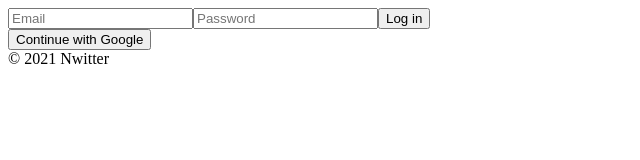
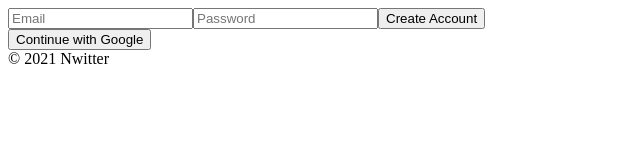
Before and after one commit to jseo9732/nwitter, a React (Create React App) app: page /#/ in a window 1280 px wide. Shown: the top 160 px of the page, without its empty margins (0-640 px from the left). Built offline with nearby package versions, Linux system fonts and the light colour scheme; no server answers.

Commit message:
#2.3 Creating Account

```diff
--- a/src/routes/Auth.js
+++ b/src/routes/Auth.js
@@ -1,8 +1,14 @@
+import {
+  getAuth,
+  createUserWithEmailAndPassword,
+  signInWithEmailAndPassword,
+} from "firebase/auth";
 import React, { useState } from "react";
 
 const Auth = () => {
   const [email, setEmail] = useState("");
   const [password, setPassword] = useState("");
+  const [newAccount, setNewAccount] = useState(true);
   const onChange = (event) => {
     const {
       target: { name, value },
@@ -13,8 +19,19 @@
       setPassword(value);
     }
   };
-  const onSubmit = (event) => {
+
+  const auth = getAuth();
+  const onSubmit = async (event) => {
     event.preventDefault();
+    try {
+      if (newAccount) {
+        await createUserWithEmailAndPassword(auth, email, password);
+      } else {
+        await signInWithEmailAndPassword(auth, email, password);
+      }
+    } catch (error) {
+      console.log(error);
+    }
   };
   return (
     <div>
@@ -35,7 +52,7 @@
           value={password}
           onChange={onChange}
         />
-        <input type="submit" value="Log in" />
+        <input type="submit" value={newAccount ? "Create Account" : "Log in"} />
       </form>
       <div>
         <button>Continue with Google</button>
```
